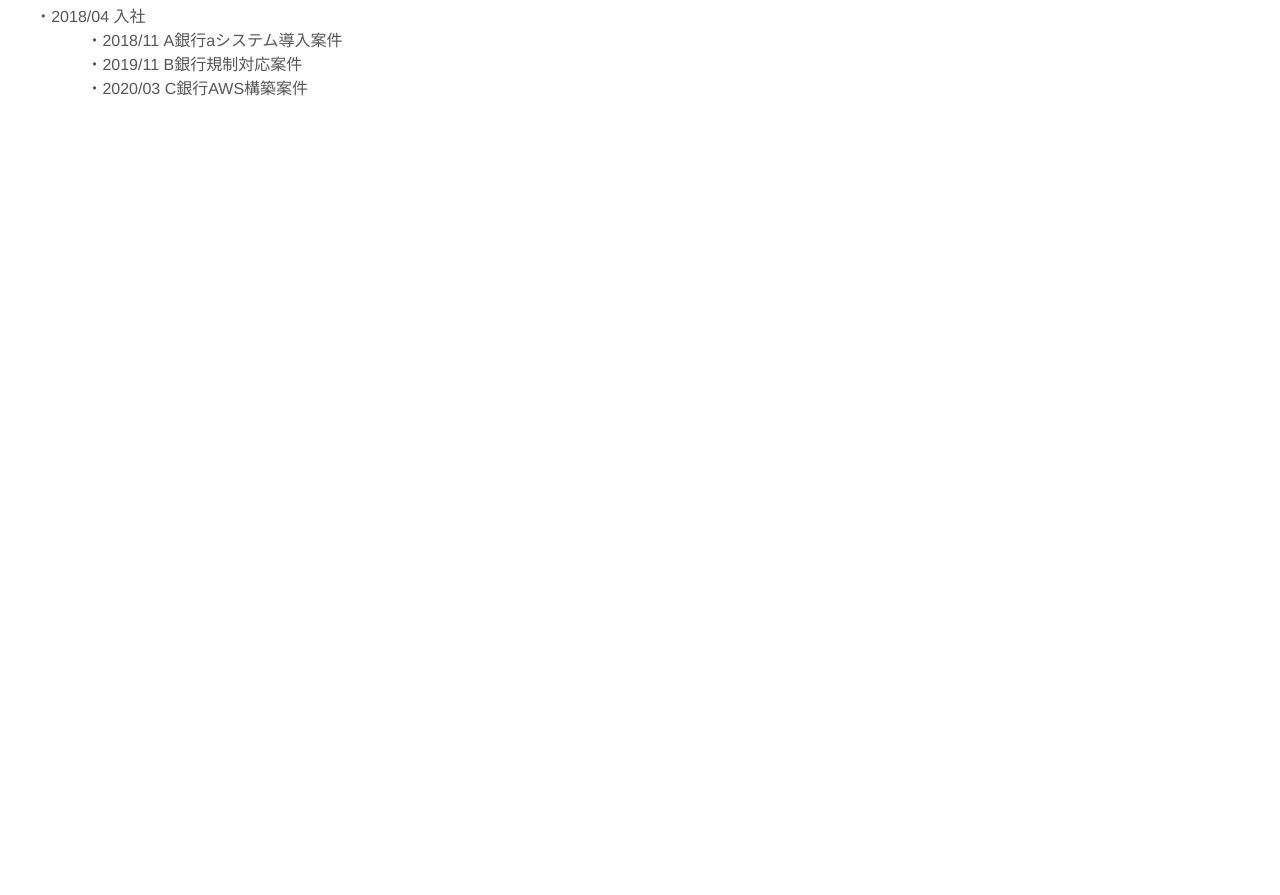
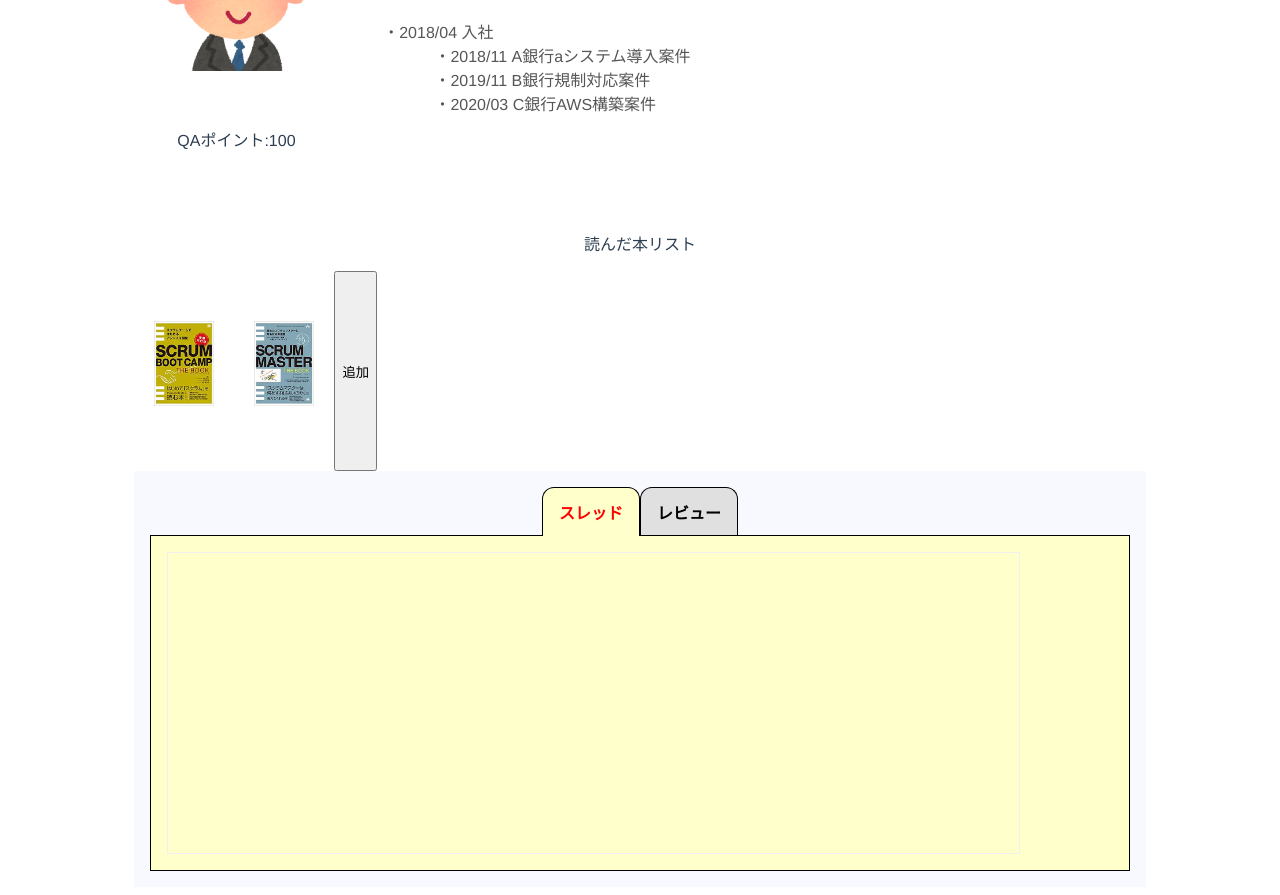
Before and after one commit to R-Yoshikawa/muscle-alchol, a Vue app: page / in a window 1280 px wide. Shown: the part 180-1075 px from the top of the page. Before the commit the page ends 800 px from the top, so only its background shows below. Built offline with nearby package versions, Linux system fonts and the light colour scheme.

Commit message:
MyPage 横並びまで

```diff
--- a/src/components/MyPage.vue
+++ b/src/components/MyPage.vue
@@ -1,15 +1,17 @@
 <template>
   <div class="mainMyPage">
     <MyPageProfile />
+    <MyPageThread />
   </div>
 </template>
 
 <script>
 import MyPageProfile from "./MyPageProfile.vue";
-
+import MyPageThread from "./MyPageThread.vue";
 export default {
   components: {
     MyPageProfile,
+    MyPageThread,
   },
 };
 </script>
--- a/src/components/MyPageProfile.vue
+++ b/src/components/MyPageProfile.vue
@@ -3,17 +3,33 @@
     <div class="Title">
       <h1></h1>
     </div>
+    <div class="bookDescription">
+      <div class="userImage">
+        <div class="img">
+          <a href="#"></a>
+        </div>
 
-    <div class="userImage">
-      <div class="img">
-        <a href="#"></a>
+        <div class="userPoint">
+          <p>QAポイント:{{ userDetail.user_point }}</p>
+        </div>
       </div>
-
       <div class="userDetail">
-        <p>{{ sampleData.user_name }}</p>
-        <p>{{ sampleData.user_id }}</p>
-        <p>{{ sampleData.user_BU }}</p>
-        <p>{{ sampleData.user_history }}</p>
+        <p>{{ userDetail.user_name }}</p>
+        <p>{{ userDetail.user_id }}</p>
+        <p>{{ userDetail.user_BU }}</p>
+        <p>{{ userDetail.user_history }}</p>
+      </div>
+    </div>
+    <div class="bookList">
+      <p>読んだ本リスト</p>
+      <div class="bookDescription">
+        <div class="bookimg">
+          <a href="#"></a>
+        </div>
+        <div class="bookimg2">
+          <a href="#"></a>
+        </div>
+        <button>追加</button>
       </div>
     </div>
   </div>
@@ -23,7 +39,7 @@
 export default {
   data() {
     return {
-      sampleData: {
+      userDetail: {
         user_name: "日鉄 太郎",
         user_id: "N24410",
         user_BU: `金融ソリューション事業本部
@@ -33,6 +49,7 @@
                   ・2018/11 A銀行aシステム導入案件
                   ・2019/11 B銀行規制対応案件
                   ・2020/03 C銀行AWS構築案件`,
+        user_point: "100",
       },
     };
   },
@@ -63,6 +80,23 @@
   background-size: 60%;
   background-position: 50%;
   background-position-y: 50px;
+  height: 270px;
+}
+.bookimg {
+  width: 100px;
+  background: url(../../public/bookimg.png) no-repeat;
+  background-size: 60%;
+  background-position: 50%;
+  background-position-y: 50px;
+  height: 200px;
+}
+.bookimg2 {
+  width: 100px;
+  background: url(../../public/bookimg2.png) no-repeat;
+  background-size: 60%;
+  background-position: 50%;
+  background-position-y: 50px;
+  height: 200px;
 }
 .grad-wrap {
   position: relative;
--- /dev/null
+++ b/src/components/MyPageThread.vue
@@ -0,0 +1,95 @@
+<template>
+  <div>
+    <div class="tabbox">
+      <input type="radio" name="tabset" id="tabcheck1" checked /><label
+        for="tabcheck1"
+        class="tab"
+        >スレッド</label
+      >
+      <input type="radio" name="tabset" id="tabcheck2" /><label
+        for="tabcheck2"
+        class="tab"
+        >レビュー</label
+      >
+      <div class="tabcontent" id="tabcontent1">
+        <div class="scrollbar">
+          <ul style="list-style: none"></ul>
+        </div>
+      </div>
+    </div>
+  </div>
+</template>
+
+<script></script>
+
+<style type="text/css">
+/* ▼タブ機能の掲載領域の装飾(※必須ではありません) */
+.tabbox {
+  margin: 0px;
+  padding: 1em;
+  background-color: #f8f8ff;
+}
+
+/* ▼タブ機能を制御するラジオボタン(非表示にする) */
+.tabbox input {
+  display: none;
+}
+
+/* ▼タブ(共通装飾＋非選択状態の装飾) */
+.tab {
+  display: inline-block;
+  border-width: 1px 1px 0px 1px;
+  border-style: solid;
+  border-color: black;
+  border-radius: 0.75em 0.75em 0px 0px;
+  padding: 0.75em 1em;
+  color: black;
+  background-color: #e0e0e0;
+  font-weight: bold;
+}
+
+/* ▼タブにマウスポインタが載った際の装飾 */
+.tab:hover {
+  background-color: #ccffcc;
+  color: green;
+  cursor: pointer;
+}
+
+/* ▼チェックが入っているラジオボタンの隣にあるタブの装飾(＝選択状態のタブ) */
+input:checked + .tab {
+  color: red;
+  background-color: #ffffcc;
+  position: relative;
+  z-index: 10;
+}
+
+/* ▼タブの中身(共通装飾＋非選択状態の装飾) */
+.tabcontent {
+  display: none;
+  border: 1px solid black;
+  margin-top: -1px;
+  padding: 1em;
+  position: relative;
+  z-index: 0;
+  background-color: #ffffcc;
+  text-align: left;
+}
+
+/* ▼チェックが入っているラジオボタンに対応するタブの中身を表示する */
+#tabcheck1:checked ~ #tabcontent1 {
+  display: block;
+}
+#tabcheck2:checked ~ #tabcontent2 {
+  display: block;
+}
+#tabcheck3:checked ~ #tabcontent3 {
+  display: block;
+}
+
+.scrollbar {
+  border: 1px solid #f0f0f0;
+  width: 90%;
+  height: 300px;
+  overflow: auto;
+}
+</style>
```
Also changed, not shown: public/bookimg.png (added), public/bookimg2.png (added).
